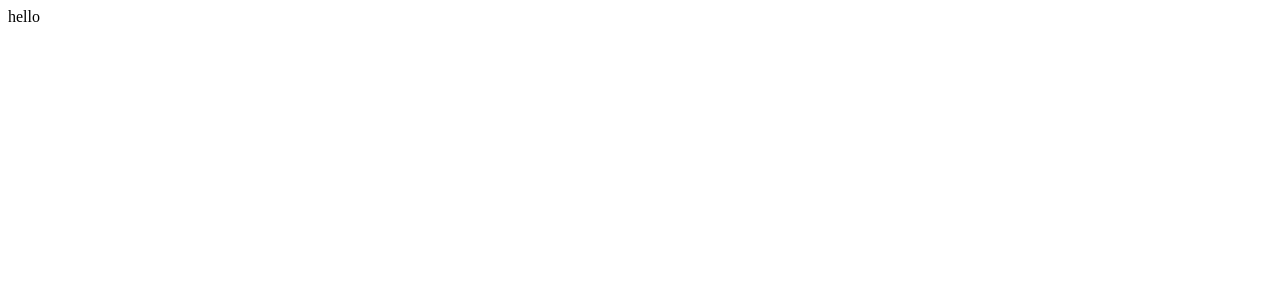
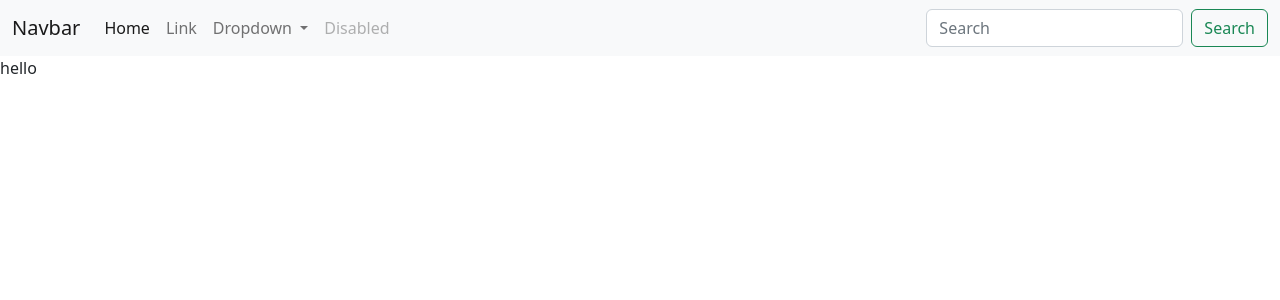
Before and after one commit to Always-Flowting/book-journal, a Flask app: page / in a window 1280 px wide. Before the commit the part shown is almost empty. Shown: the top 300 px of the page. Run offline with Flask 3, Linux system fonts and the light colour scheme.

Commit message:
fixed bootstrap

```diff
--- /dev/null
+++ b/book_journal/static/main.css
@@ -0,0 +1,4 @@
+body {
+    background: black;
+    color: white;
+}
--- a/book_journal/templates/home.html
+++ b/book_journal/templates/home.html
@@ -1,3 +1,7 @@
 {% extends 'layout.html' %}
 
 {% block title %}Home{% endblock title %}
+
+{% block content %}
+    hello
+{% endblock %}
--- a/book_journal/templates/layout.html
+++ b/book_journal/templates/layout.html
@@ -1,12 +1,62 @@
-<!DOCTYPE html>
+<!doctype html>
 <html lang="en">
-<head>
-    <meta charset="UTF-8">
-    <meta http-equiv="X-UA-Compatible" content="IE=edge">
-    <meta name="viewport" content="width=device-width, initial-scale=1.0">
+  <head>
+    <meta charset="utf-8">
+    <meta name="viewport" content="width=device-width, initial-scale=1">
     <title>{% block title %}{% endblock title %}</title>
-</head>
-<body>
-    hello
-</body>
+    <link href="https://cdn.jsdelivr.net/npm/bootstrap@5.2.3/dist/css/bootstrap.min.css" rel="stylesheet" integrity="sha384-rbsA2VBKQhggwzxH7pPCaAqO46MgnOM80zW1RWuH61DGLwZJEdK2Kadq2F9CUG65" crossorigin="anonymous">
+  </head>
+  <body>
+    <header>
+      <nav class="navbar navbar-expand-lg bg-light">
+        <div class="container-fluid">
+          <a class="navbar-brand" href="#">Navbar</a>
+          <button class="navbar-toggler" type="button" data-bs-toggle="collapse" data-bs-target="#navbarSupportedContent" aria-controls="navbarSupportedContent" aria-expanded="false" aria-label="Toggle navigation">
+            <span class="navbar-toggler-icon"></span>
+          </button>
+          <div class="collapse navbar-collapse" id="navbarSupportedContent">
+            <ul class="navbar-nav me-auto mb-2 mb-lg-0">
+              <li class="nav-item">
+                <a class="nav-link active" aria-current="page" href="#">Home</a>
+              </li>
+              <li class="nav-item">
+                <a class="nav-link" href="#">Link</a>
+              </li>
+              <li class="nav-item dropdown">
+                <a class="nav-link dropdown-toggle" href="#" role="button" data-bs-toggle="dropdown" aria-expanded="false">
+                  Dropdown
+                </a>
+                <ul class="dropdown-menu">
+                  <li><a class="dropdown-item" href="#">Action</a></li>
+                  <li><a class="dropdown-item" href="#">Another action</a></li>
+                  <li><hr class="dropdown-divider"></li>
+                  <li><a class="dropdown-item" href="#">Something else here</a></li>
+                </ul>
+              </li>
+              <li class="nav-item">
+                <a class="nav-link disabled">Disabled</a>
+              </li>
+            </ul>
+            <form class="d-flex" role="search">
+              <input class="form-control me-2" type="search" placeholder="Search" aria-label="Search">
+              <button class="btn btn-outline-success" type="submit">Search</button>
+            </form>
+          </div>
+        </div>
+      </nav>
+    </header>
+    <main>
+      {% with messages = get_flashed_messages(with_categories=true) %}
+          {% if messages %}
+              {% for category, message in messages %}
+                  <div class="alert alert-{{ category }}">
+                      {{ message }}
+                  </div>
+              {% endfor %}
+          {% endif %}
+      {% endwith %}
+      {% block content %}{% endblock content %}
+    </main>
+    <script src="https://cdn.jsdelivr.net/npm/bootstrap@5.2.3/dist/js/bootstrap.bundle.min.js" integrity="sha384-kenU1KFdBIe4zVF0s0G1M5b4hcpxyD9F7jL+jjXkk+Q2h455rYXK/7HAuoJl+0I4" crossorigin="anonymous"></script>
+  </body>
 </html>
```
